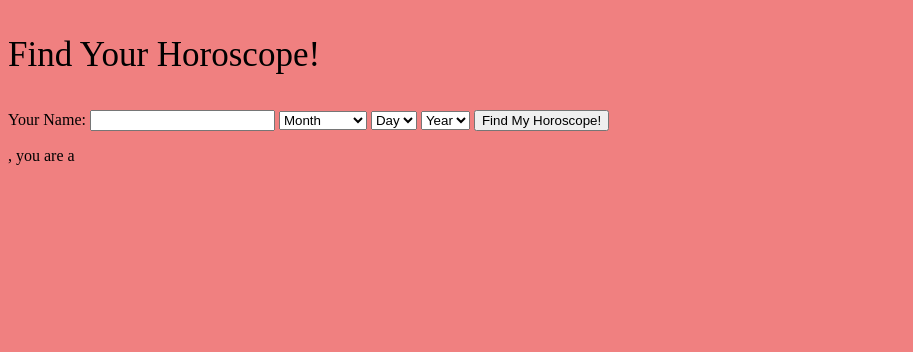
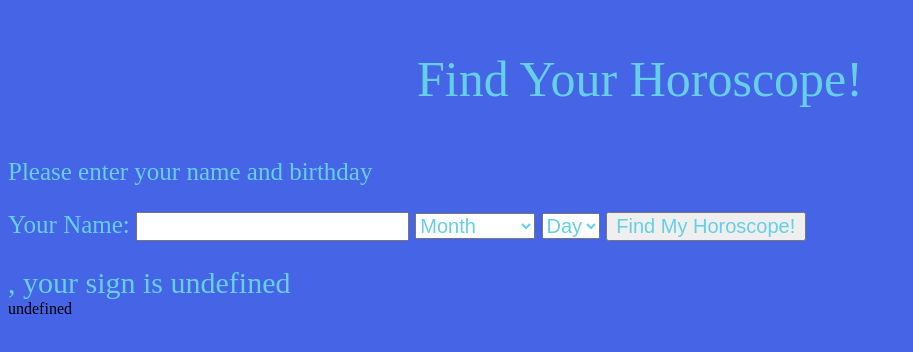
Before and after one commit to phildierks/horoscope, a plain HTML site: page horoscope.html in a window 1280 px wide. Both pictures are taken after a click on the button "Find My Horoscope!". Shown: the whole page, without its empty margins (0-913 px from the left). Drawn offline with Linux system fonts and the light colour scheme.

Commit message:
Horoscope Project

```diff
--- /dev/null
+++ b/horoscope.css
@@ -0,0 +1,35 @@
+button {
+    width: 200px;
+    font-size: 20px;
+
+    color: #65cfe6;
+}
+#name {
+    color: #65cfe6;
+    font-size: 20px;
+
+}
+
+#days {
+    color: #65cfe6;
+    font-size: 20px;
+}
+#month {
+    color: #65cfe6;
+    font-size: 20px;
+}
+p {
+    color: #65cfe6;
+    font-size: 25px;
+}
+
+body {
+    background-color: #4564e6;
+}
+#title {
+    font-size: 50px;
+}
+#horoscope {
+    font-size:30px;
+    color: #65cfe6;
+}
--- a/horoscope.html
+++ b/horoscope.html
@@ -2,20 +2,22 @@
 <html lang="en">
 <head>
 
+    <link rel="stylesheet" href="horoscope.css">
     <script src="horoscope.js"></script>
-    <style>
-        body{
-            background-color: lightcoral;
-        }
-        </style>
+
     <meta charset="UTF-8">
-    <title>Title</title>
+    <title>Find Your Horoscope</title>
 </head>
 <body>
 
 
-<p style =" font-size:35px"> Find Your Horoscope!
-<p>Your Name:
+<p id="title" style="text-align: center; font-size="70px">
+Find Your Horoscope!
+</p>
+<p id="credentials"  style="font-size="45px">
+    Please enter your name and birthday
+</p>
+<p> Your Name:
 <input type="text" id="name" value="" size="20">
 
 <select id="month" onchange="doDays(this.value)">
@@ -37,12 +39,13 @@
     <option> Day
 </select>
 
-    <select id="years">
-        <option> Year
-    </select>
+
 
 <button id="submitButton" onclick="start()">Find My Horoscope!</button>
+
 <div id="horoscope"></div>
+
+<div id="birthday"></div>
 
 
 
--- a/horoscope.js
+++ b/horoscope.js
@@ -1,13 +1,15 @@
 function start(){
     onSubmit();
     console.log(name + month + day);
-    document.getElementById("horoscope").innerHTML = determineHoroscope();
+    document.getElementById("horoscope").innerHTML = determineSign();
+    document.getElementById("birthday").innerHTML = birthday();
 }
 
 function onSubmit(){
     name = document.getElementById("name").value;
     month = document.getElementById("month").value;
     day = document.getElementById("days").value;
+    //year = document.getElementById("year").value;
 }
 function yearBox() {
     var result ="";
@@ -26,34 +28,46 @@ function doDays(month){
     document.getElementById("days").innerHTML=result;
 }
 
-var sign ="";
 function determineSign(month,day){
+    var sign ="";
+    var signs = ["Aquarius","Pisces","Aries","Taurus","Gemini","Cancer","Leo","Virgo","Libra","Sagittarius","Capricorn"];
     if(month == 1 && day >= 20 || (month == 2 && day <=18)){
-        sign += "Aquarius";
-    }else if(month == 2 && day>= 19 ||(month == 3 && day<=20)){
-        sign += "Pisces";
-    }else if(month == 3 && day>= 21 || (month == 4 && day<= 19)){
-        sign += "Aries";
-    }else if(month == 4 && day >= 20 || (month == 5 && day<= 20)){
-        sign += "Taurus";
-    }else if(month == 5 && day >= 21 || (month == 6 && day <= 20)){
-        sign += "Gemini";
-    }else if(month == 6 && day >= 21 || (month == 7 && day <= 22)){
-        sign += "Cancer";
-    }else if(month == 7 && day>= 23 || (month == 8 && day <= 22)){
-        sign += "Leo";
-    }else if(month == 8 && day >= 23 || (month == 9 && day <= 22)){
-        sign += "Virgo"
-    }else if(month == 9 && day >= 23 || (month == 10 && day<= 22)){
-        sign+= "Libra";
-    }else if(month == 10 && day >=23 || (month ==  11 && day <=21)){
-        sign += "Scorpio";
-    }else if(month == 11 && day >=22 || (month == 12 && day <= 21)){
-        sign+= "Sagittarius";
+        sign = signs[0];
+    }else if((month == 2 && day>= 19) ||(month == 3 && day<=20)){
+        sign = signs[1];
+    }else if((month == 3 && day>= 21) || (month == 4 && day<= 19)){
+        sign = signs[2];
+    }else if((month == 4 && day >= 20) || (month == 5 && day<= 20)){
+        sign = signs[3];
+    }else if((month == 5 && day >= 21) || (month == 6 && day <= 20)){
+        sign = signs[4];
+    }else if((month == 6 && day >= 21) || (month == 7 && day <= 22)){
+        sign = signs[5];
+    }else if((month == 7 && day>= 23) || (month == 8 && day <= 22)){
+        sign = signs[6];
+    }else if((month == 8 && day >= 23) || (month == 9 && day <= 22)){
+        sign = signs[7];
+    }else if((month == 9 && day >= 23) || (month == 10 && day<= 22)){
+        sign = signs[8];
+    }else if((month == 10 && day >=23) || (month ==  11 && day <=21)){
+        sign = signs[9];
+    }else if((month == 11 && day >=22) || (month == 12 && day <= 21)){
+        sign = signs[10];
     }else{
-        sign += "Capricorn";
+        sign = signs[11];
+    }
+    return name + ", your sign is " + sign;
+
+}
+function determineHoroscope(){
+
+}
+function birthday(month,day){
+    day = new Date();
+    var m = day.getMonth();
+    m+=1;
+    var d = day.getDate();
+    if(month == m && day == d){
+        return "Happy Birthday!";
     }
 }
-function determineHoroscope(){
-    return name + ", you are a " + sign;
-}
```
